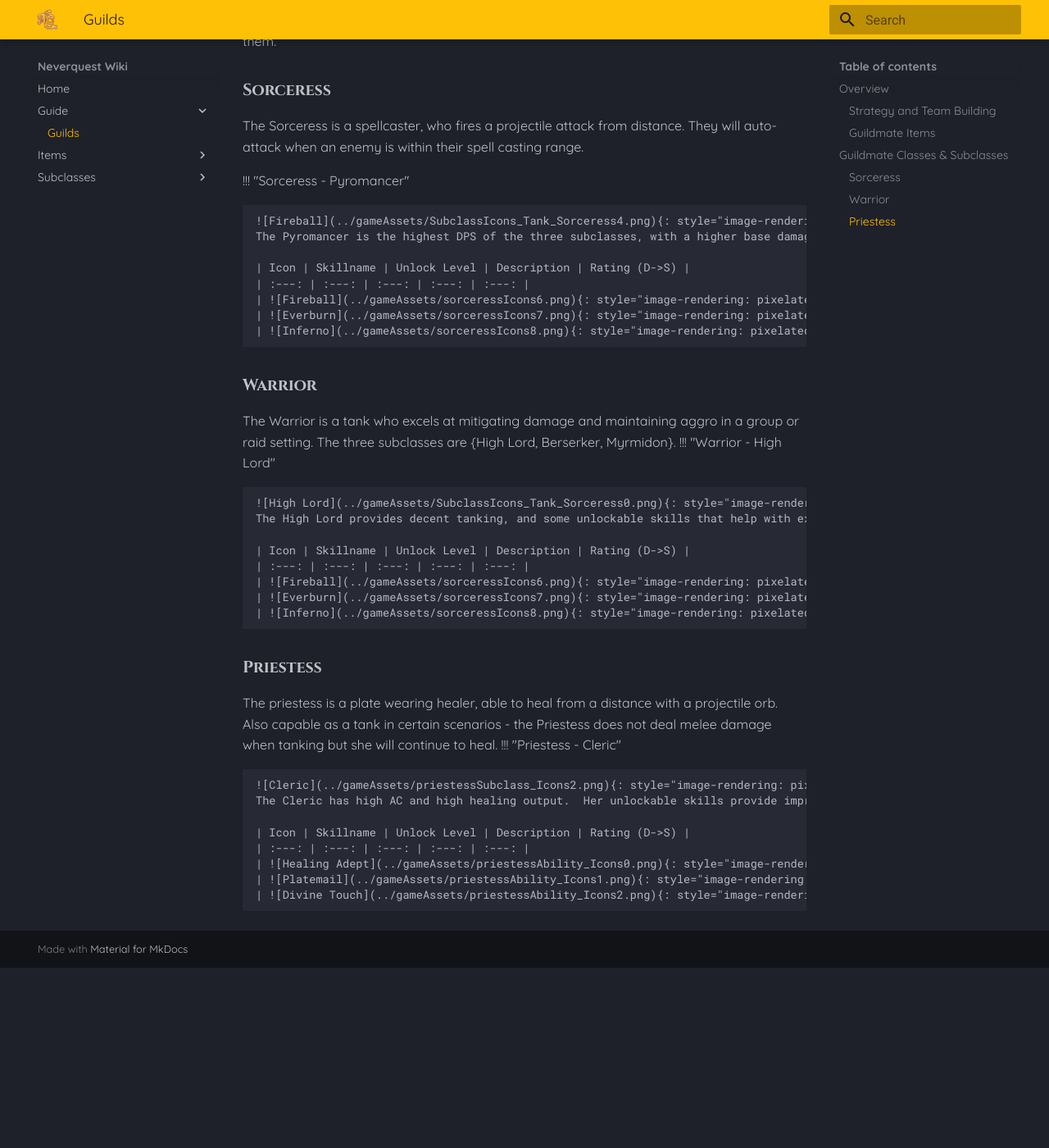
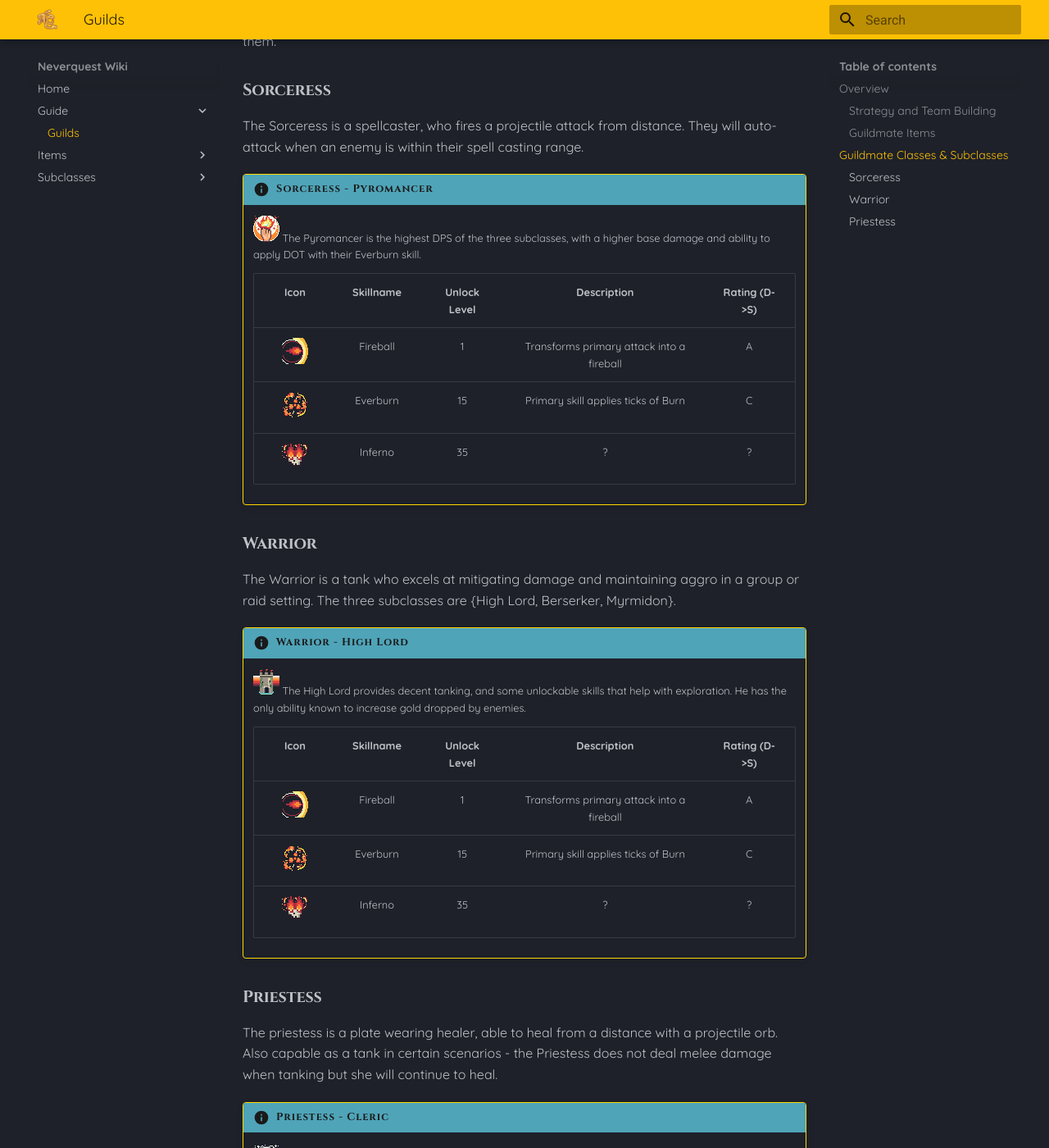
Before and after one commit to NeverQuest-Ben/NeverQuest, an MkDocs documentation site: the page built from docs/mechanics/guildManagement.md, in a window 1280 px wide and 1400 px high, scrolled down 738 px. Shown: the whole window at 82% size. Built offline with MkDocs 1.6.1 and Material for MkDocs 9.7.7, drawn with Linux system fonts in a browser that asks for light colours; before the commit the page ends 1918 px from its top, so only the background shows below that; some of the changed lines change nothing that is shown; some of the changed text lies outside the part shown.

Commit message:
Update guildManagement.md

```diff
--- a/docs/mechanics/guildManagement.md
+++ b/docs/mechanics/guildManagement.md
@@ -3,7 +3,7 @@ In NeverQuest, players can create and manage a guild that is full of NPC players
 Guild members can be recruited for grouping with (grinding XP, or killing rare monsters) or for raiding with (challenging very difficult higher level monsters).
 
 ### Strategy and Team Building
-!!! Grouping and XP Grinding
+!!! info "Grouping and XP Grinding"
 
     **The Classic:** 1 x Cleric, 1 x High Lord, 2 x Pyromancer
     One of the most balanced groups, able to provide high DPS as well as sustain even when pulling multiple monsters.
@@ -19,7 +19,7 @@ Each guildmate can have 1 of 3 subclasses, which are randomly selected when you
 ### Sorceress
 The Sorceress is a spellcaster, who fires a projectile attack from distance.  They will auto-attack when an enemy is within their spell casting range.
 
-!!! "Sorceress - Pyromancer"
+!!! info "Sorceress - Pyromancer"
 
     ![Fireball](../gameAssets/SubclassIcons_Tank_Sorceress4.png){: style="image-rendering: pixelated; width: 32px;" }
     The Pyromancer is the highest DPS of the three subclasses, with a higher base damage and ability to apply DOT with their Everburn skill.
@@ -33,7 +33,7 @@ The Sorceress is a spellcaster, who fires a projectile attack from distance.  Th
 
 ### Warrior
 The Warrior is a tank who excels at mitigating damage and maintaining aggro in a group or raid setting.  The three subclasses are {High Lord, Berserker, Myrmidon}.
-!!! "Warrior - High Lord"
+!!! info "Warrior - High Lord"
 
     ![High Lord](../gameAssets/SubclassIcons_Tank_Sorceress0.png){: style="image-rendering: pixelated; width: 32px;" }
     The High Lord provides decent tanking, and some unlockable skills that help with exploration.  He has the only ability known to increase gold dropped by enemies.
@@ -46,7 +46,7 @@ The Warrior is a tank who excels at mitigating damage and maintaining aggro in a
 
 ### Priestess
 The priestess is a plate wearing healer, able to heal from a distance with a projectile orb.  Also capable as a tank in certain scenarios - the Priestess does not deal melee damage when tanking but she will continue to heal.
-!!! "Priestess - Cleric"
+!!! info "Priestess - Cleric"
 
     ![Cleric](../gameAssets/priestessSubclass_Icons2.png){: style="image-rendering: pixelated; width: 32px;" }
     The Cleric has high AC and high healing output.  Her unlockable skills provide improved healing and mana regeneration.
```
